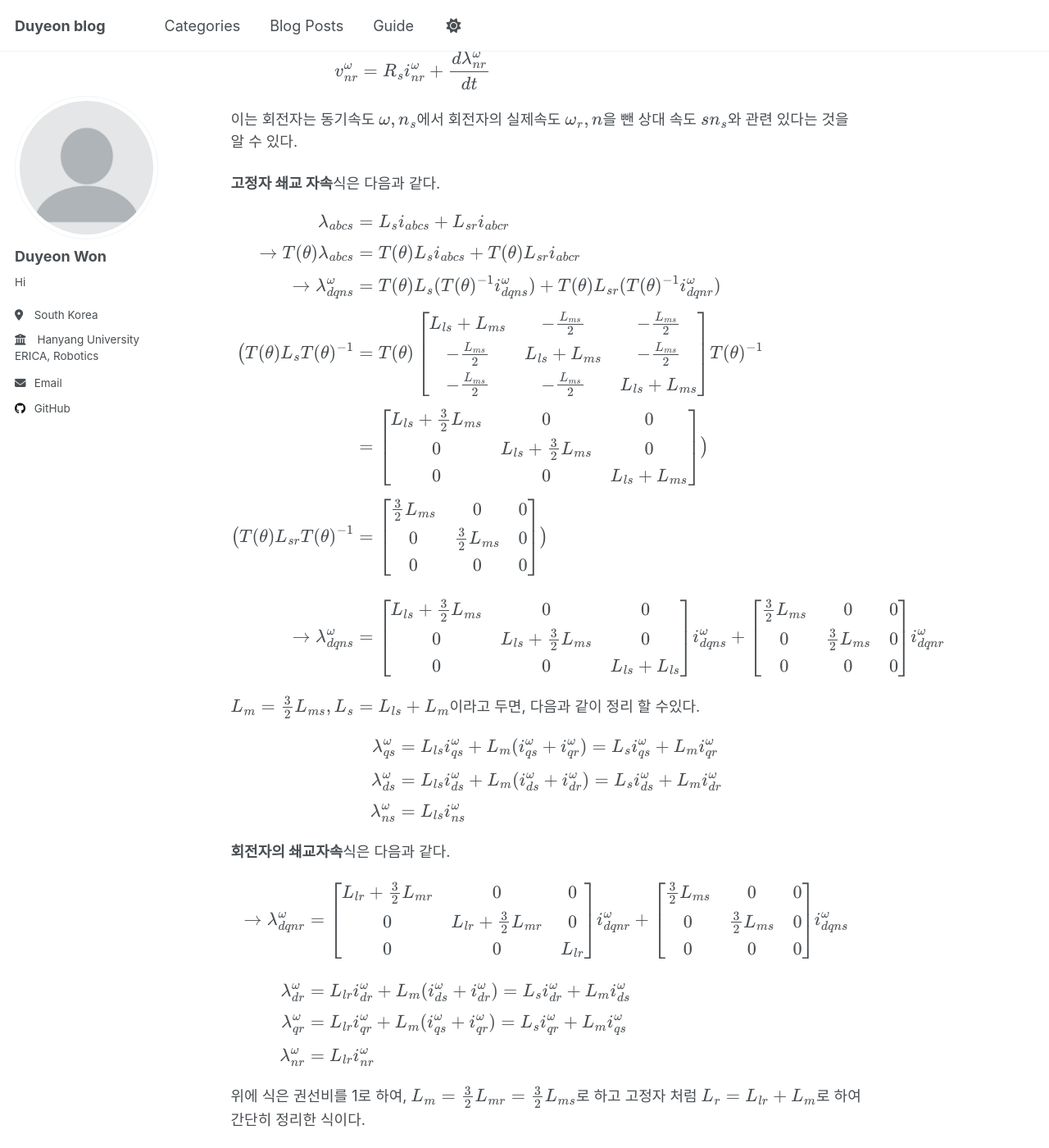
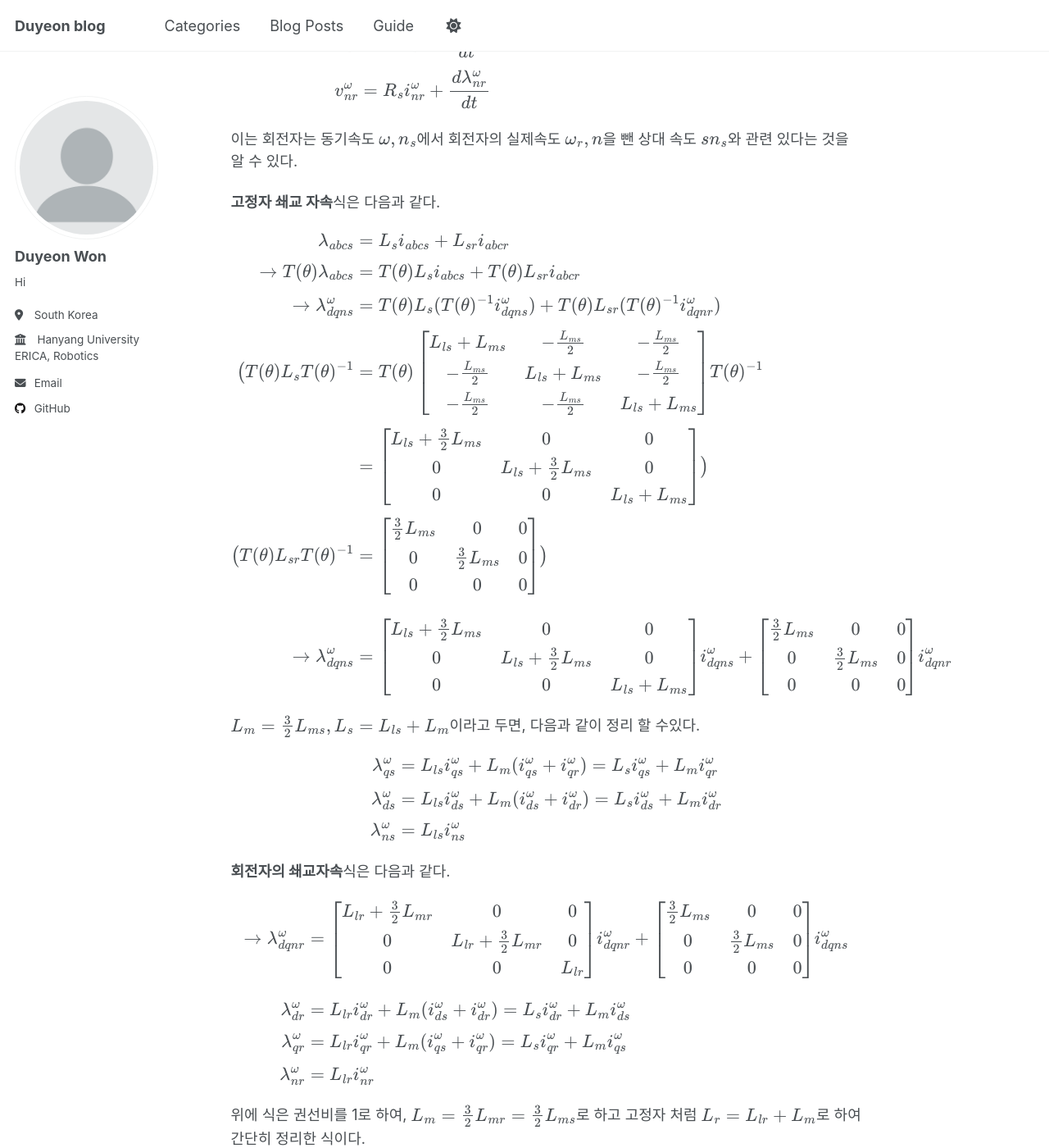
Before and after one commit to dy0221/dy0221.github.io, a Jekyll site: the page built from _posts/motor_control/kr/2026-02-03-motor-control-10-kr.md, in a window 1280 px wide and 1400 px high, scrolled down 6900 px. Shown: the whole window at 82% size. Built offline with Jekyll 4.4.1, drawn with Linux system fonts in a browser that asks for light colours; some of the changed text lies outside the part shown.

Commit message:
0203 오탈자 고침

```diff
--- a/_posts/motor_control/kr/2026-02-03-motor-control-10-kr.md
+++ b/_posts/motor_control/kr/2026-02-03-motor-control-10-kr.md
@@ -183,6 +183,7 @@
 </p>
 
 각각의 공간 벡터를 표현해보면,
+
 a상은 회전을 하지 않았으므로 그대로 $$f_a$$
 b상은 $$120^{\circ}$$ 반시계 회전했으므로, $$f_b e^{j\frac{2}{3}\pi}$$
 c상은 $$240^{\circ}$$ 반시계 회전했지만 반대로 시계로 $$120^{\circ}$$ 회전했다고 할수 있으므로 $$f_c e^{-j\frac{2}{3}\pi}$$이다.
@@ -294,7 +295,7 @@
 \rightarrow \lambda^{\omega}_{dqns} &=\begin{bmatrix}
                                         L_{ls} + \frac{3}{2}L_{ms}  & 0 & 0 \\
                                         0  & L_{ls} + \frac{3}{2}L_{ms} & 0 \\
-                                        0  & 0 & L_{ls} + L_{ls} \end{bmatrix} i^{\omega}_{dqns} +
+                                        0  & 0 & L_{ls} + L_{ms} \end{bmatrix} i^{\omega}_{dqns} +
                                         \begin{bmatrix}
                                             \frac{3}{2}L_{ms}  & 0 & 0 \\
                                             0  & \frac{3}{2}L_{ms} & 0 \\
@@ -333,7 +334,7 @@
 
 위에 식은 권선비를 1로 하여, $$L_m = \frac{3}{2} L_{mr} =\frac{3}{2} L_{ms}$$로 하고 고정자 처럼  $$L_r = L_{lr} + L_m$$로 하여 간단히 정리한 식이다.
 
-쇄교 자속 식을 보면, 시변수가 불시변수로 변하였고, d축에 관한 식과 q축에 관한 식을 각각 따로 분리한것을 확인 할 수 있다.
+쇄교 자속 식을 보면, 시변수가 시불변수로 변하였고, d축에 관한 식과 q축에 관한 식을 각각 따로 분리한것을 확인 할 수 있다.
 
 $$d^{\omega}-q^{\omega}$$축의 등가회로는 다음과 같다.
 
```
Also changed, not shown: other parts of _posts/motor_control/kr/2026-02-03-motor-control-10-kr.md (+1 -1 lines), _posts/motor_control/kr/2026-02-02-motor-control-9-kr.md (+2 -2 lines).
